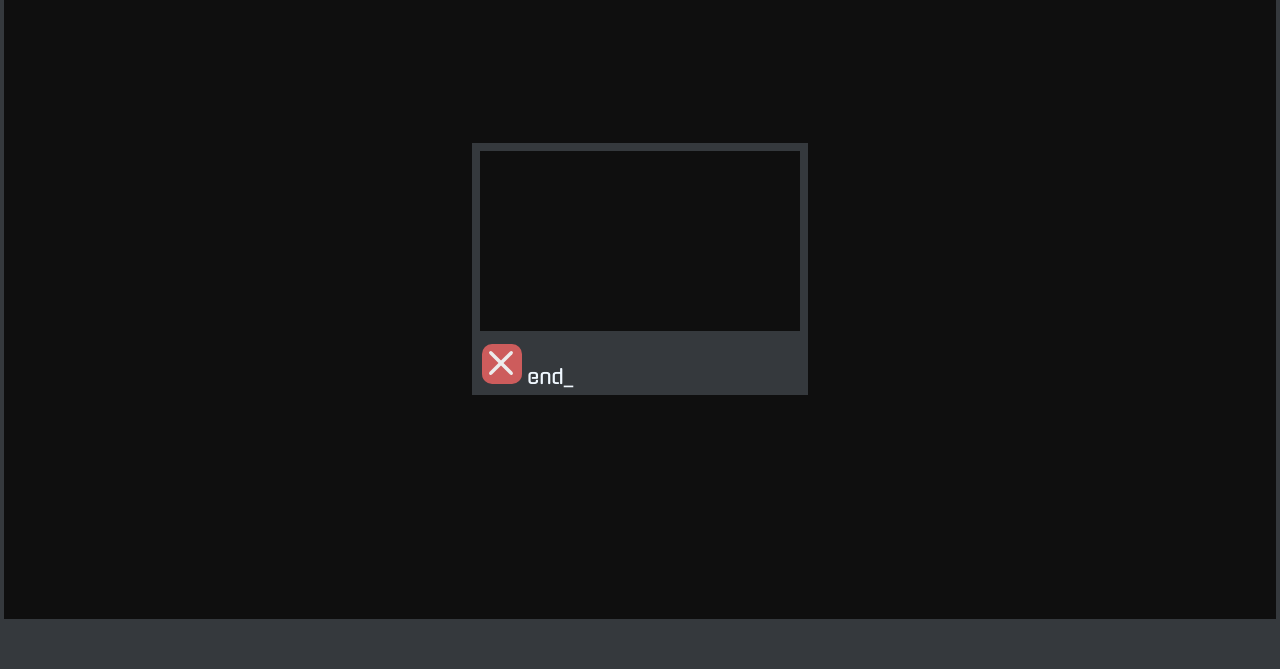
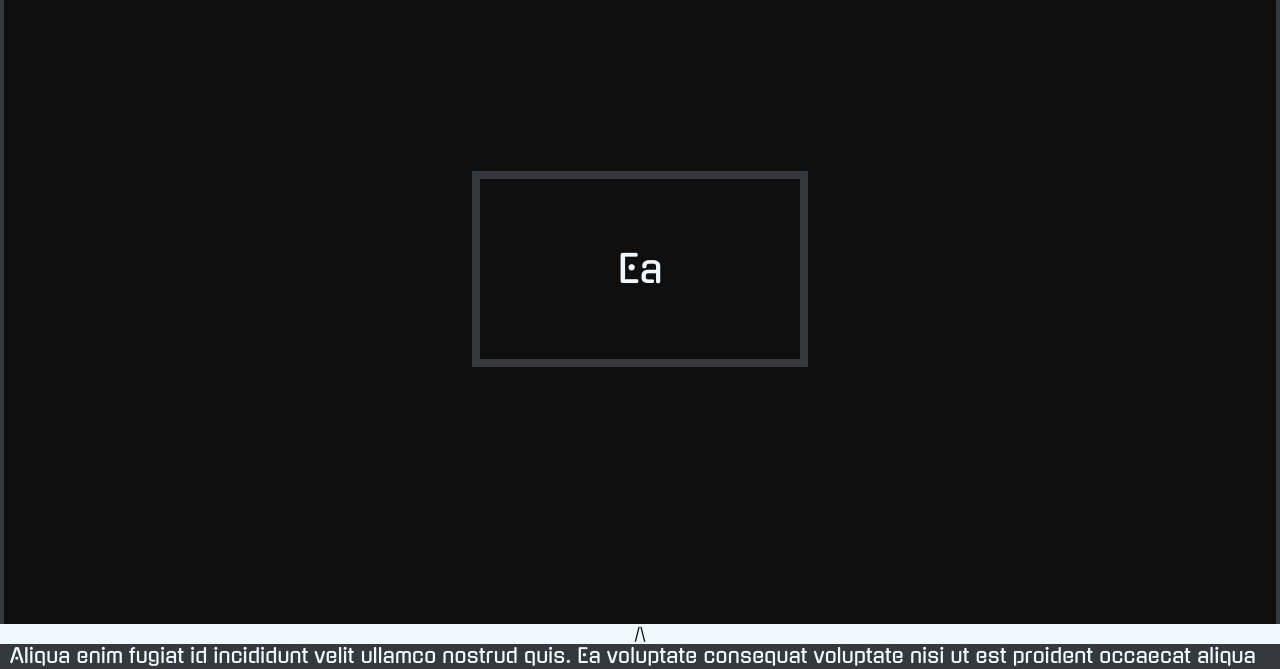
Before and after one commit to Manthee1/sprintRead, a plain HTML site: page index.html in a window 1280 px wide. Both pictures are taken after a click on the input "Read_". Shown: the part 131-800 px from the top of the page. Drawn offline with Linux system fonts and the light colour scheme.

Commit message:
➕ Added text to the footer while reading ➖ Removed the Exit button and replaced 🔨 Made the 'Esc' key eit out of the current reading session

```diff
--- a/index.html
+++ b/index.html
@@ -10,14 +10,21 @@
     <title>sprintRead</title>
 </head>
 
-<body>
+<body onkeyup='keyControlHandler(event)'>
     <nav>
         <logo><img height='100px' src='./src/img/logo.svg'></logo>
     </nav>
     <setup class="window_container">
         <form class="text_input ">
             <h1 class='titlebar'>Text input:</h1>
-            <textarea name='text' class='form_content'></textarea>
+            <textarea name='text' class='form_content'>
+Aliqua enim fugiat id incididunt velit ullamco nostrud quis. Ea voluptate consequat voluptate nisi ut est proident occaecat aliqua eu eu nostrud. Sit officia laboris consectetur cillum adipisicing eiusmod in aliqua ex non fugiat consequat commodo. Et esse quis anim labore. Eu tempor velit culpa ullamco non dolor aliqua. Cupidatat pariatur in proident dolore excepteur commodo fugiat commodo minim.
+Voluptate veniam proident sunt est non velit consequat amet proident. Laborum anim esse amet eu do. Nulla ad ipsum consectetur duis velit anim ex. Ad irure esse quis ea ea labore non excepteur tempor nostrud. Dolor id ut ut aliquip sit adipisicing irure. Minim sunt incididunt ad dolore nisi ea Lorem cupidatat labore labore nulla. Voluptate adipisicing velit nostrud et incididunt.
+Incididunt irure commodo reprehenderit nisi ullamco ullamco officia nisi nostrud. Sint fugiat nostrud eiusmod ad voluptate fugiat dolore fugiat amet enim. Anim ad aliqua occaecat voluptate sunt reprehenderit in nostrud aute esse laborum ipsum ex. Mollit fugiat cillum occaecat eu nulla fugiat deserunt consequat labore velit minim excepteur incididunt. Dolor laborum consectetur do in.
+Ullamco anim do dolor nulla elit ea enim deserunt excepteur occaecat. Duis in deserunt cupidatat mollit aute velit. Dolore velit ea incididunt voluptate mollit. Velit elit occaecat commodo exercitation nostrud in quis. Elit veniam ad culpa cillum qui qui aliquip incididunt. Qui reprehenderit dolore in voluptate incididunt adipisicing fugiat velit exercitation adipisicing est ex. Cupidatat proident anim enim proident consequat aliquip aliquip consequat sit ut elit veniam fugiat.
+Voluptate consectetur voluptate Lorem ad commodo laborum ea eu id aute ut ad. Ad et proident fugiat quis pariatur commodo tempor. Cupidatat officia fugiat esse consectetur commodo. Non elit ea amet minim dolore duis tempor incididunt. Pariatur adipisicing fugiat nostrud proident elit nisi laboris reprehenderit consequat.
+
+            </textarea>
             <input value='Read_' type='submit'>
         </form>
         <form class="settings">
@@ -30,12 +37,13 @@
     </setup>
 
     <read class='window_container'>
-        <read_display><text></text>
-            <controls>
-                <exit onclick="stopReading()" />
-            </controls>
+        <read_display>
+            <text></text>
+
         </read_display>
         <footer>
+            <arrow>/\</arrow>
+            <text></text>
         </footer>
     </read>
 </body>
--- a/src/css/main.css
+++ b/src/css/main.css
@@ -20,6 +20,10 @@ html {
 	--settings_form_width: 30%;
 	--text_input_form_width: 70%;
 	--red: #cd5c5c;
+}
+
+.redText {
+	color: var(--red);
 }
 
 input[type="button"],
@@ -51,8 +55,7 @@ body {
 	margin: 0px;
 	padding: 0px;
 	box-sizing: border-box;
-	overflow-x: hidden;
-	overflow-y: auto;
+	overflow: hidden;
 	width: 100vw;
 	height: 100vh;
 	background-color: #0f0f0f;
@@ -143,56 +146,10 @@ form > input {
 	display: none;
 }
 
-/* settings {
-	display: flex;
-	flex-flow: column;
-	padding: 10px 0px;
-	padding: 5;
-}
-
-settings > div {
-	display: flex;
-	border-bottom: 2px solid var(--color1);
-}
-
-settings > div > * {
-	padding: 2px 10px;
-}
-
-settings > div > setting_input {
-	flex: 1 1 auto;
-	width: 10px;
-	text-align: right;
-}
-settings > div > setting_input > input {
-	width: 20px;
-	height: 20px;
-	outline: none;
-	-webkit-appearance: none;
-}
-
-settings > div > setting_input > input[type="value"] {
-	width: 150px;
-}
-
-input[type="color"]::-webkit-color-swatch-wrapper {
-	padding: 0;
-}
-input[type="color"]::-webkit-color-swatch {
-	border: none;
-	/* border-radius: 5px; */
-/* cursor: pointer;
-} */
-/*
-read {
-	display: none !important;
-} */
-
 read_display {
 	display: flex;
 	flex-flow: column nowrap;
 	background-color: var(--color1);
-
 	margin: auto;
 }
 
@@ -209,30 +166,44 @@ read_display > text {
 	font-size: 300%;
 }
 
-read_display > controls {
-	width: 100%;
-	margin: 5px;
-}
-
 footer {
 	position: absolute;
 	display: flex;
+	flex-flow: column nowrap;
 	width: 100%;
-	height: 50px;
+	height: 45px;
 	bottom: 0px;
 	left: 0px;
 	background-color: var(--color1);
+	transition: height 0.4s ease-in-out;
 }
 
-exit {
-	display: inline-block;
-	margin: auto 5px;
-	background: url("../img/X.svg");
-	background-color: var(--red);
-	cursor: pointer;
-	height: 40px;
-	width: 40px;
-	border-radius: 10px;
+footer:hover {
+	height: 165px;
+}
+
+footer:hover > arrow {
+	height: 10px;
+	opacity: 0;
+}
+
+footer > arrow {
+	width: 100%;
+	text-align: center;
+	background-color: var(--text);
+	color: var(--background-color);
+	height: 20px;
+	font-size: 80%;
+	transition: height 0.4s ease-in-out, opacity 0.4s ease-in-out;
+}
+
+footer > text {
+	padding: 0px 10px;
+	overflow-y: scroll;
+}
+
+input[type="number"] {
+	width: 50px;
 }
 
 ::-webkit-scrollbar {
--- a/src/js/main.js
+++ b/src/js/main.js
@@ -1,10 +1,10 @@
 setup = document.querySelector('setup');
 read = document.querySelector('read');
+footer = document.querySelector('footer');
+footer_text = document.querySelector('footer > text');
 
-read_display = document.querySelector('read_display');
 read_display_text = document.querySelector('read_display > text');
 text_input = document.querySelector('.text_input');
-text_input_button = document.querySelector('.text_input > input');
 text_input.addEventListener('submit', (event) => {
     event.preventDefault();
 
@@ -19,34 +19,40 @@ text_input.addEventListener('submit', (event) => {
 read.style.display = "none";
 
 async function startReading(text) {
-
     setup.style.display = "none";
     read.style.display = "flex";
+    text.replaceAll('\n', ' ')
     text_array = text.split(' ')
     timeToWait = (60 / 200) * 1000;
-
-    document.querySelector('exit').addEventListener('click', event => {
-        event.preventDefault();
-        console.log('click');
-        stopReading();
-
-    })
+    document.body.focus()
     // await delay(4000)
-
+    footer_text.innerHTML = text_array.map(x => `<w>${x}</w>`).join(' ')
     for (const word of text_array) {
         if (read.style.display != "flex") break;
-        console.log(word, word.length);
         if (word.length > 8) read_display_text.style.fontSize = (200 - word.length) + "%"
         read_display_text.innerHTML = word;
         await delay(timeToWait)
     }
-    document.querySelector('controls').innerHTML += "end_"
+    read_display_text.innerHTML = "<span style='font-size:150%' class='redText'>END_</span>"
 
 }
 
 function stopReading() {
     setup.style.display = "";
     read.style.display = "none";
+}
+
+
+function keyControlHandler(event) {
+    console.log(event);
+    if (read.style.display != "flex") return false;
+    if (event.keyCode == 27) { stopReading() } // Escape
+    //up = 38
+    //down = 40
+    //left = 37
+    //right = 39
+    //space = 32
+
 }
 
 
```
